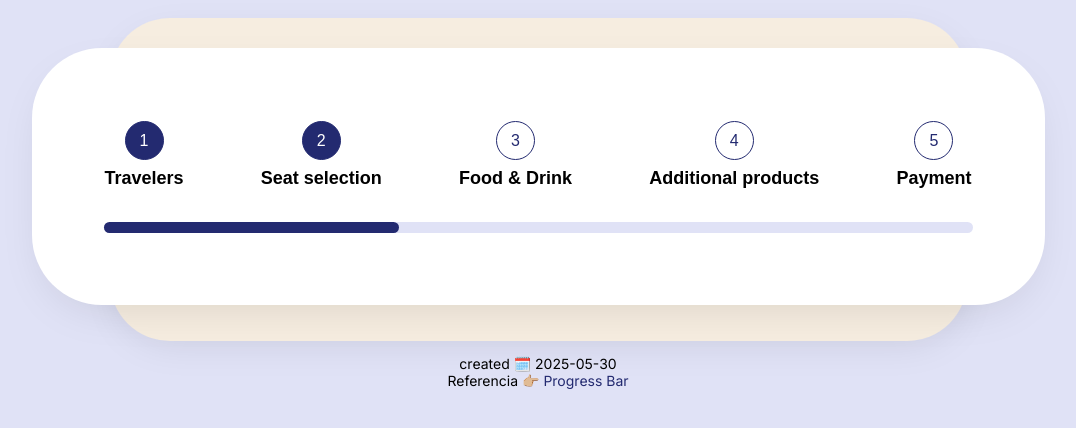
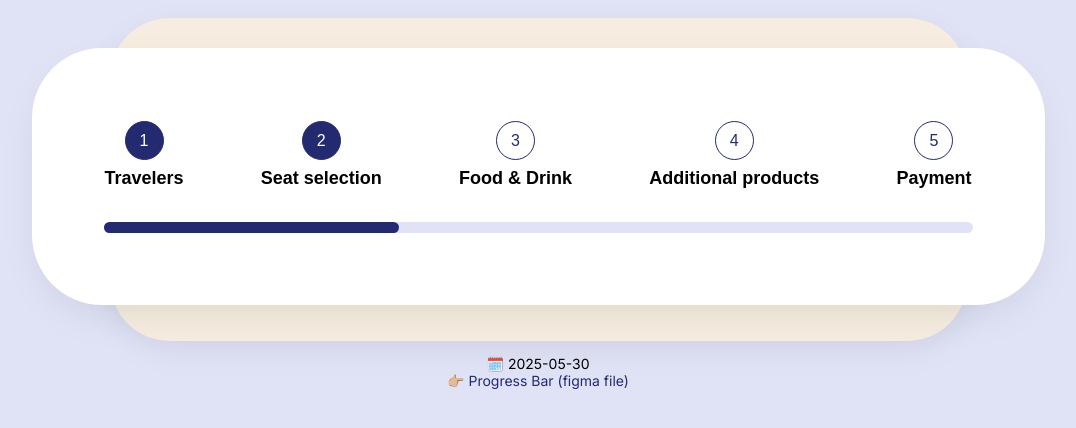
Before and after one commit to dariofin/frontendLeap, a plain HTML site: page _retos-semanales/Progress-Bar/index.html in a window 1280 px wide. Shown: the part 236-664 px from the top of the page, without its empty margins (102-1178 px from the left). Drawn offline with Linux system fonts and the light colour scheme.

Commit message:
últimos retoques estéticos (again 😐)

```diff
--- a/_retos-semanales/Progress-Bar/index.html
+++ b/_retos-semanales/Progress-Bar/index.html
@@ -22,7 +22,7 @@
 <body>
     <header>
         <h1>Reto semanal 01 | <a href="https://frontendleap.com/" target="_blank">FrontendLeap</a> </h1>
-        <p> by <a href="https://dariofinelli.com"> dariofin</a></p>
+        <p> by<a href="https://dariofinelli.com"> dariofin</a></p>
 
     </header>
 
@@ -69,9 +69,9 @@
 
     </article>
 
-    <footer><time>created 🗓️ 2025-05-30</time><br> Referencia 👉🏼<a
-            href="https://www.uidesigndaily.com/posts/progress-bar" target="_blank"> Progress
-            Bar </a>
+    <footer><time>🗓️ 2025-05-30</time><br>👉🏼<a href="https://www.uidesigndaily.com/posts/progress-bar"
+            target="_blank"> Progress
+            Bar (figma file) </a>
     </footer>
 
 </body>
```
